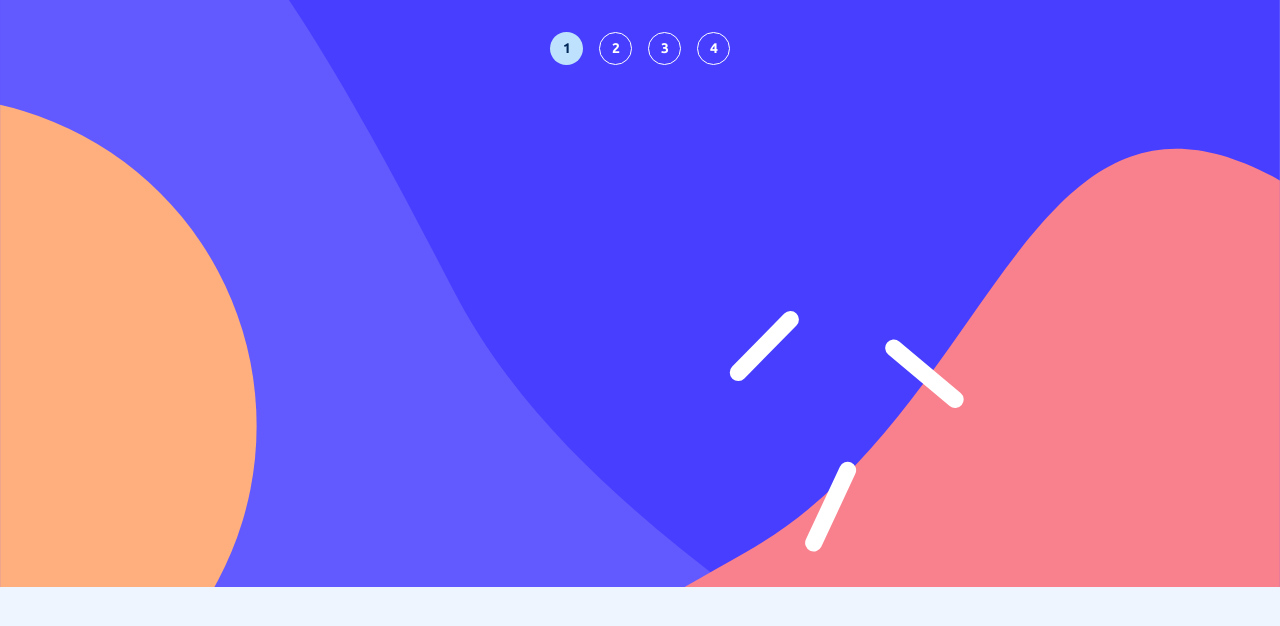
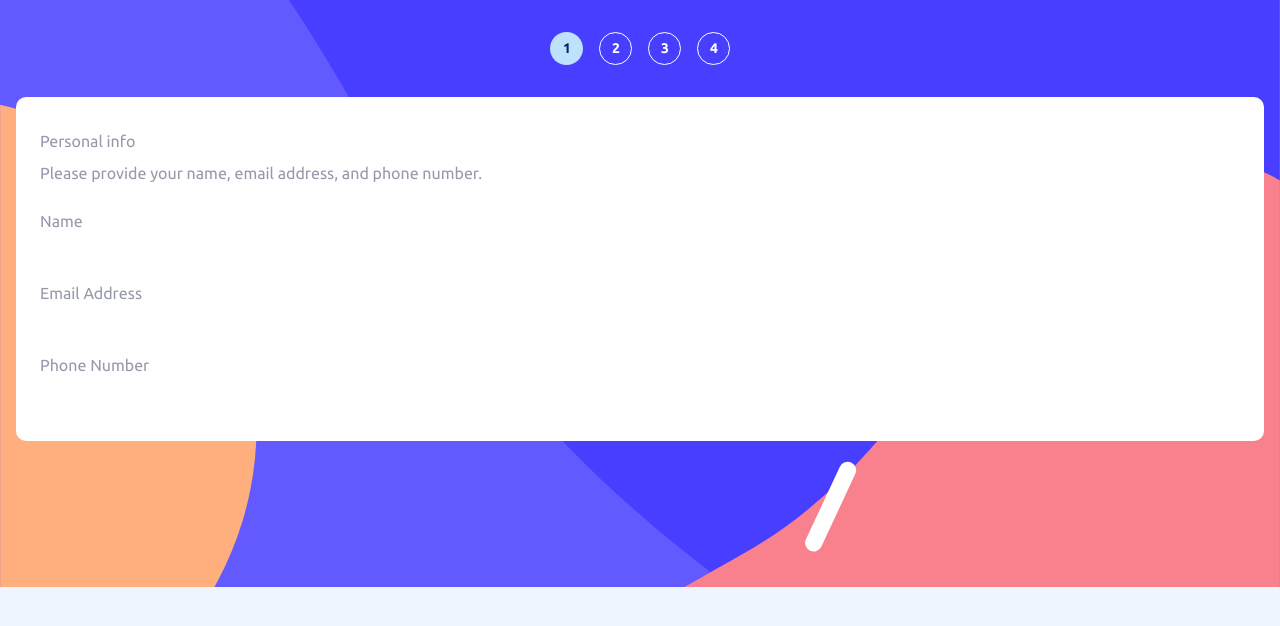
Before and after one commit to g-akca/multi-step-form, a React (Vite) app: page / in a window 1280 px wide. Shown: the top 626 px of the page. Built offline with nearby package versions, Linux system fonts and the light colour scheme.

Commit message:
Add FormSection outline and main styles

```diff
--- a/src/App.jsx
+++ b/src/App.jsx
@@ -5,13 +5,13 @@ import FormFooter from "./components/FormFooter";
 function App() {
   return (
     <div className="text-base leading-base text-grey-500 min-h-screen bg-blue-100 flex flex-col pt-8 bg-[url('/images/bg-sidebar-mobile.svg')] bg-no-repeat bg-top bg-contain">
-      <main className="grow flex flex-col gap-8 items-center">
+      <main className="grow flex flex-col gap-8">
         <StepList />
 
-        <div className="grow flex flex-col gap-6 justify-between">
+        <form className="grow flex flex-col gap-6 justify-between px-4">
           <FormSection />
           <FormFooter />
-        </div>
+        </form>
       </main>
     </div>
   )
--- a/src/components/FormSection.jsx
+++ b/src/components/FormSection.jsx
@@ -1,7 +1,28 @@
 function FormSection() {
   return (
-    <>
-    </>
+    <div className="bg-white rounded-[10px] px-6 py-8 flex flex-col gap-6">
+      <div className="flex flex-col gap-2">
+        <h2>Personal info</h2>
+        <p>Please provide your name, email address, and phone number.</p>
+      </div>
+
+      <div className="flex flex-col gap-4">
+        <div className="flex flex-col gap-2">
+          <label htmlFor="name">Name</label>
+          <input id="name" type="text" />
+        </div>
+
+        <div className="flex flex-col gap-2">
+          <label htmlFor="email">Email Address</label>
+          <input id="email" type="email" />
+        </div>
+
+        <div className="flex flex-col gap-2">
+          <label htmlFor="phone">Phone Number</label>
+          <input id="phone" type="tel" />
+        </div>
+      </div>
+    </div>
   )
 }
 
--- a/src/components/StepList.jsx
+++ b/src/components/StepList.jsx
@@ -18,7 +18,7 @@ const steps = [
 
 function StepList() {
   return (
-    <div className="flex gap-4 items-center">
+    <div className="self-center flex gap-4 items-center">
       {steps.map(step => (
         <StepItem
           key={step.number}
```
